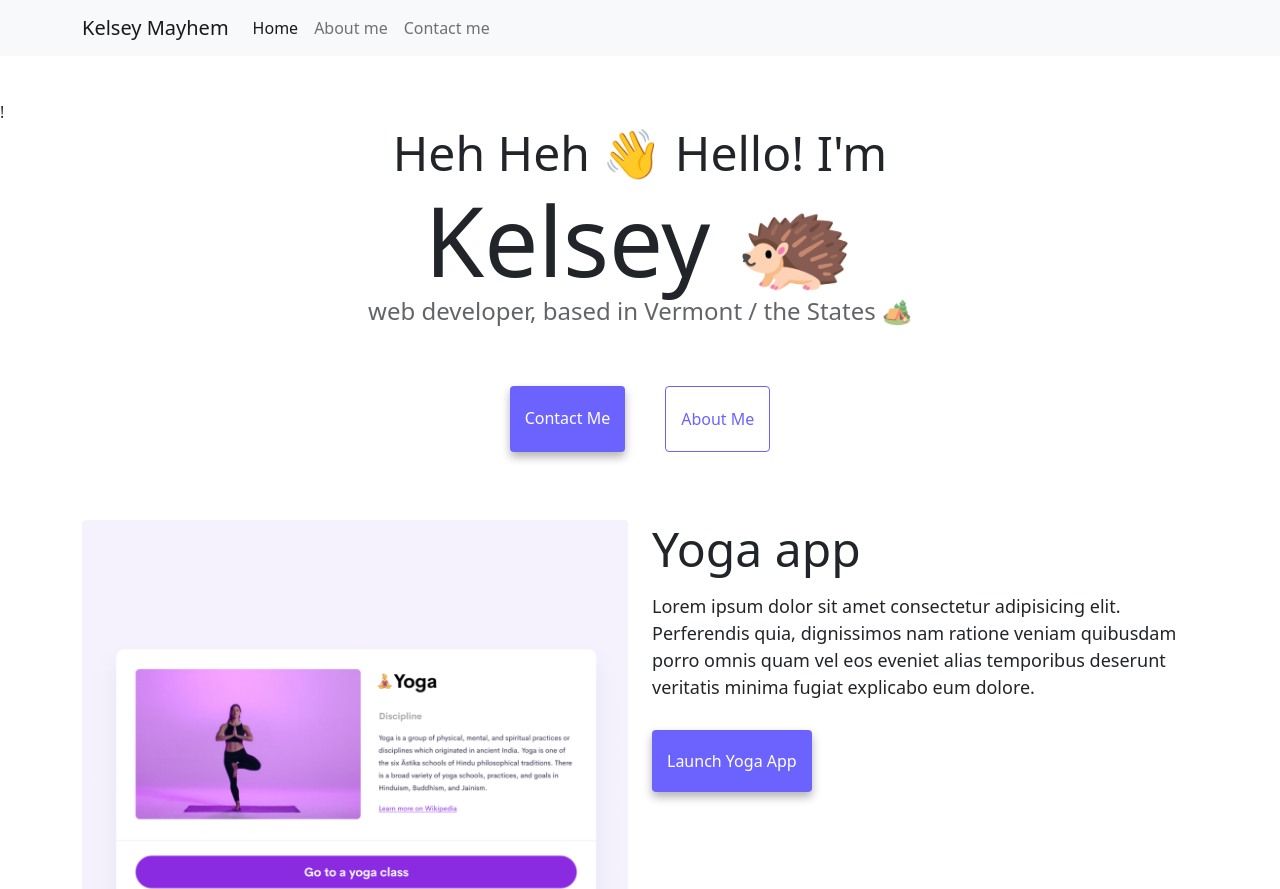
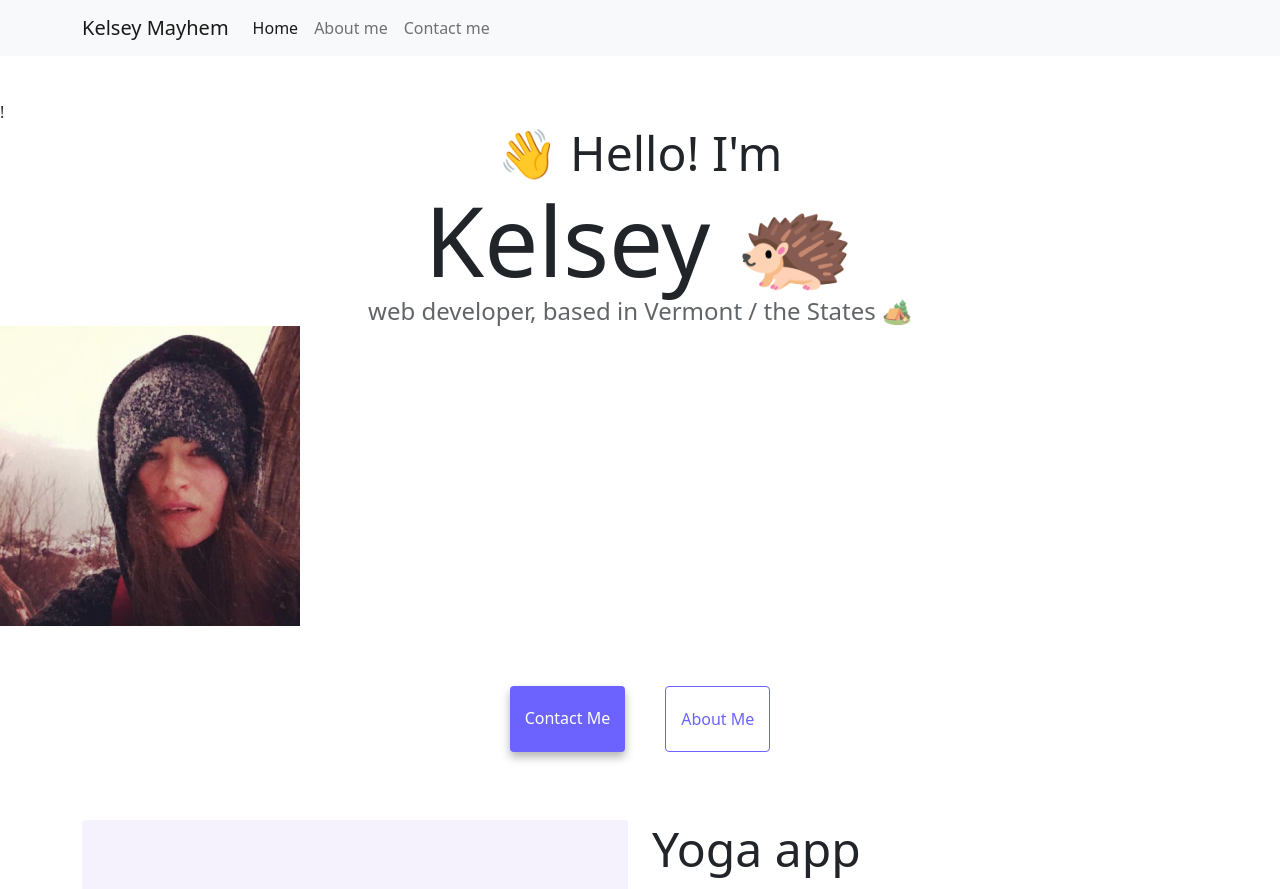
Before and after one commit to kelseymayhem/SheCodes-Portfolio, a website: page index.html in a window 1280 px wide. Shown: the top 889 px of the page. Drawn offline with nearby package versions, Linux system fonts and the light colour scheme.

Commit message:
added profile image

```diff
--- a/index.html
+++ b/index.html
@@ -37,9 +37,10 @@
             </div>
         </div>
     </nav>
-    <h2 class="text-center">Heh Heh 👋  Hello! I'm</h2>
+    <h2 class="text-center">👋  Hello! I'm</h2>
     <h1 class="text-center">Kelsey 🦔</h1>
     <h3 class="text-center">web developer, based in Vermont / the States 🏕</h3>
+    <img src="images/profile.jpg" alt="profile picture, hiking buck mountain, snowy background" width="300" height="300">
     <div class="navigation-links mb-5">
         <a href="about.html#contact" class="primary-link">Contact me</a>
         <a href="about.html" class="secondary-link">About me</a>
```
Also changed, not shown: images/profile.jpg (added).
